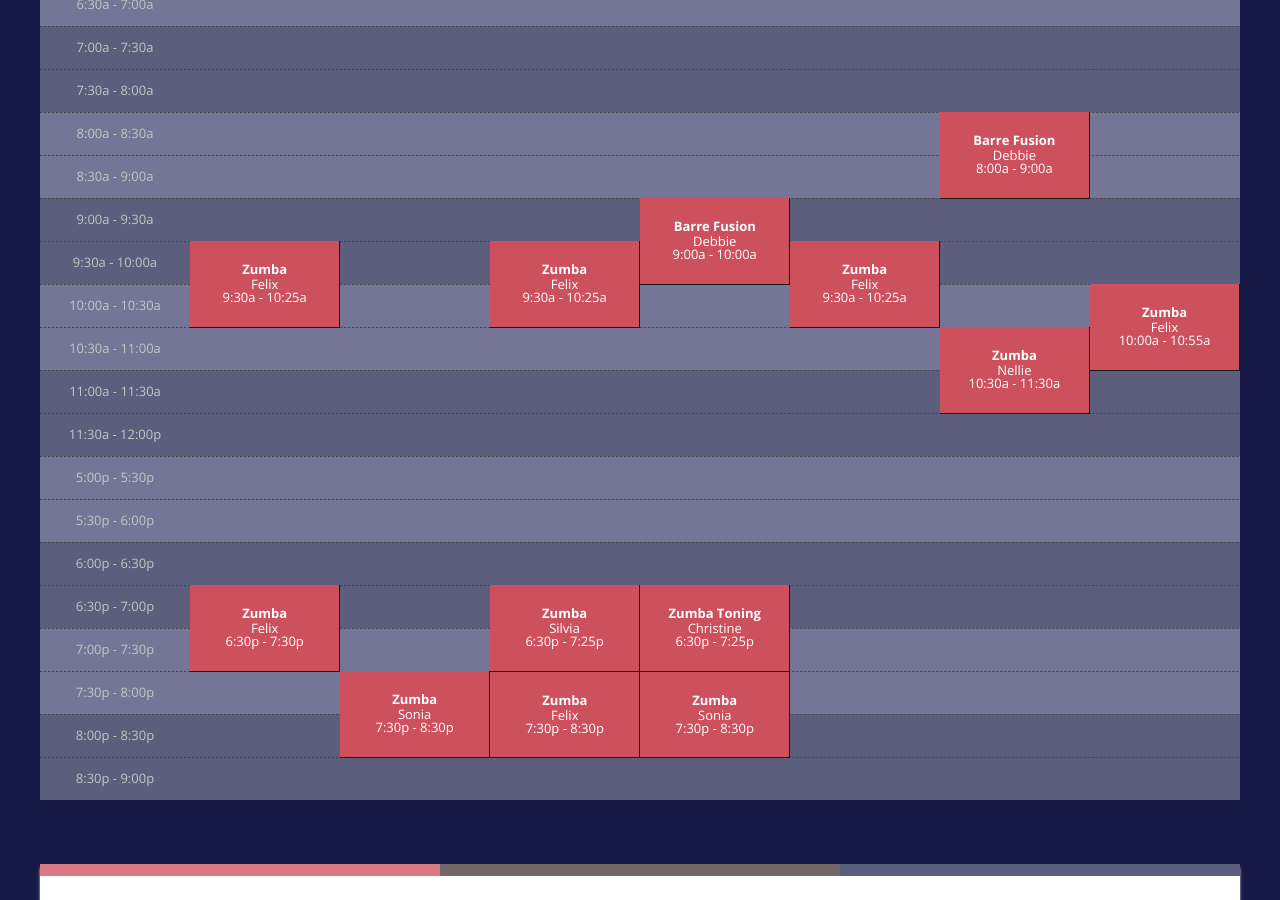
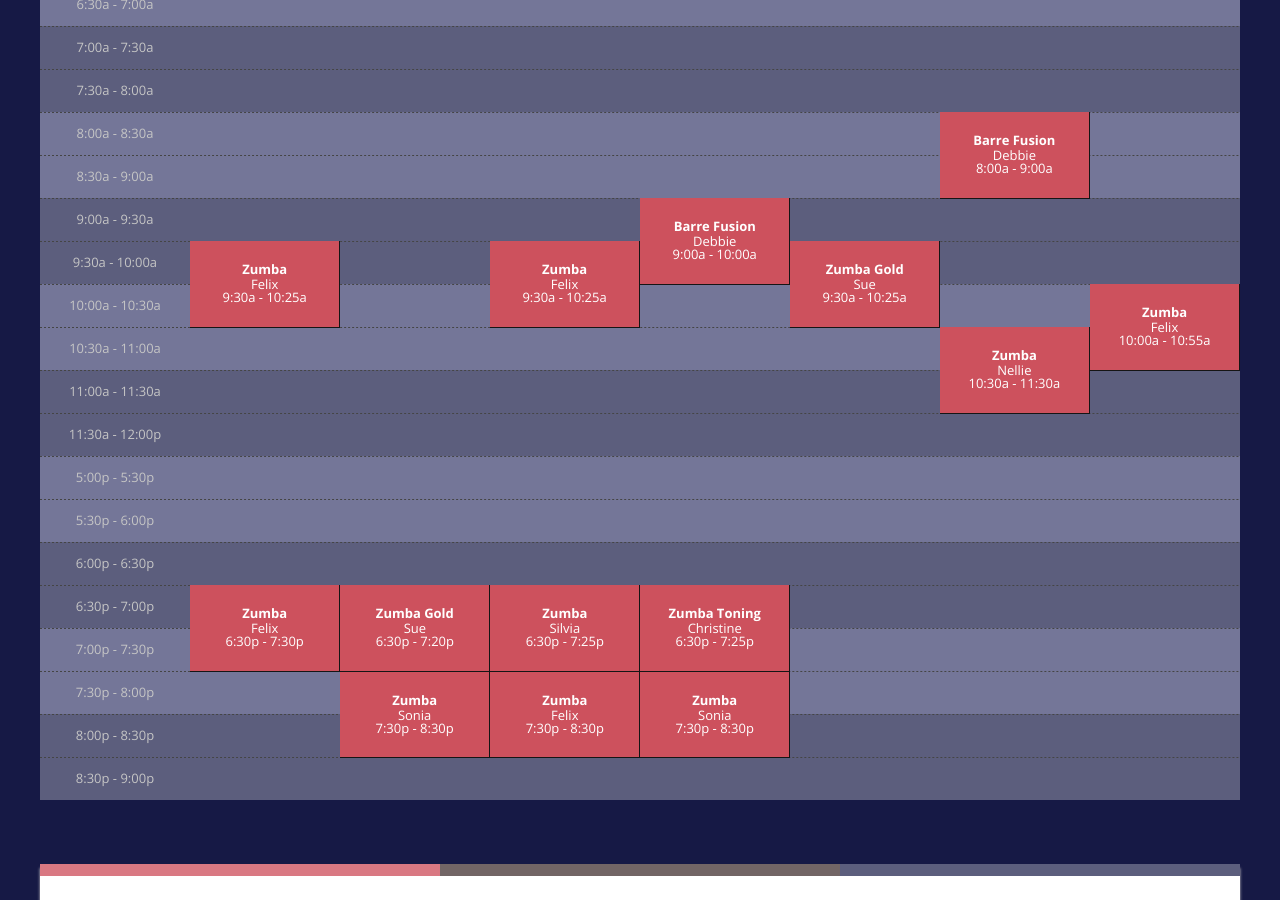
Before and after one commit to rwstone/shapeitup, a Jekyll site: the page built from schedule/index.md, in a window 1280 px wide and 900 px high, scrolled down 299 px. Built offline with Jekyll 4.4.1, drawn with Linux system fonts in a browser that asks for light colours; some web fonts are replaced.

Commit message:
Updated Index

```diff
--- a/schedule/index.md
+++ b/schedule/index.md
@@ -12,6 +12,12 @@ sessions:
   day: Monday
   start_time: 6:30p
   end_time: 7:30p
+  length: 2
+- class: Zumba Gold
+  instructor: Sue
+  day: Tuesday
+  start_time: 6:30p
+  end_time: 7:20p
   length: 2
 - class: Zumba
   instructor: Sonia
@@ -55,8 +61,8 @@ sessions:
   start_time: 7:30p
   end_time: 8:30p
   length: 2
-- class: Zumba
-  instructor: Felix
+- class: Zumba Gold
+  instructor: Sue
   day: Friday
   start_time: 9:30a
   end_time: 10:25a
```
